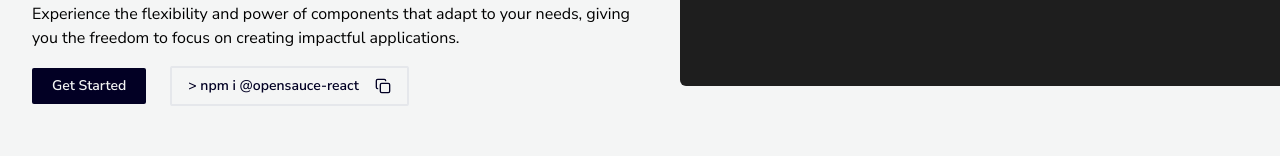
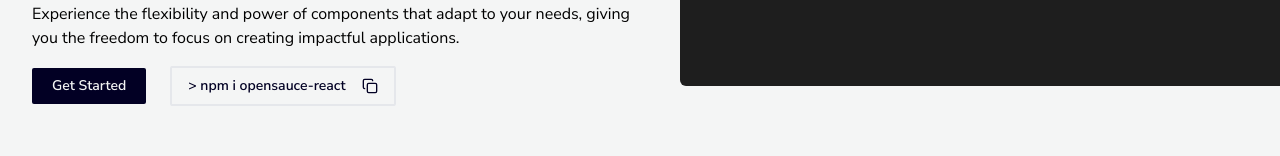
Before and after one commit to PrettyboyNonso/opensauce, a React (Vite) app: page / in a window 1280 px wide. Shown: the part 402-558 px from the top of the page. Built offline with nearby package versions, Linux system fonts and the light colour scheme.

Commit message:
UI change

```diff
--- a/src/homecomponent/Hero.tsx
+++ b/src/homecomponent/Hero.tsx
@@ -5,7 +5,7 @@
 const Hero = () => {
   const [clicked, setClicked] = useState(false);
   async function copyCode() {
-    await navigator.clipboard.writeText("npm i @opensauce-react");
+    await navigator.clipboard.writeText("npm i opensauce-react");
     setClicked(true);
     setTimeout(() => {
       setClicked(false);
@@ -36,7 +36,7 @@
             </button>
           </NavLink>
           <button className="dark:text-white hidden lg:flex gap-4  items-center bg-transparent border-2 border-solid text-secondary  font-nunit font-semibold px-4 rounded-sm text-sm py-2">
-            &gt; npm i @opensauce-react{" "}
+            &gt; npm i opensauce-react{" "}
             {clicked ? (
               <CopyCheck className="w-4 h-4" />
             ) : (
```
